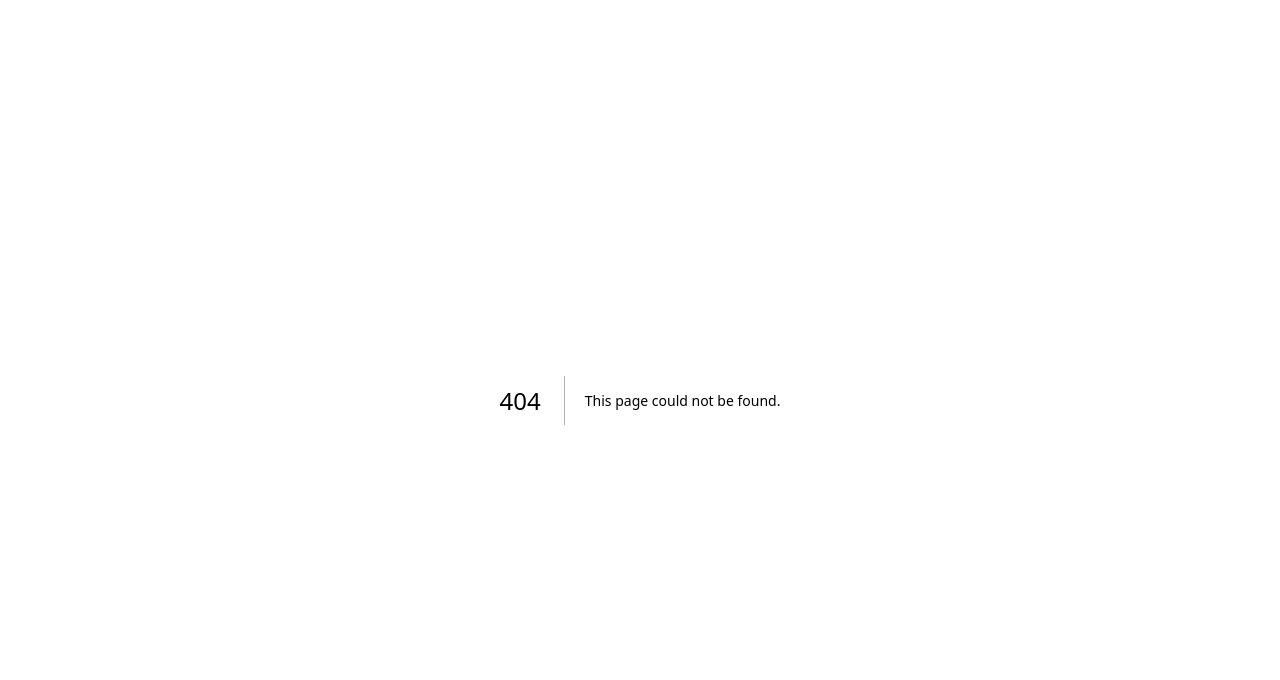
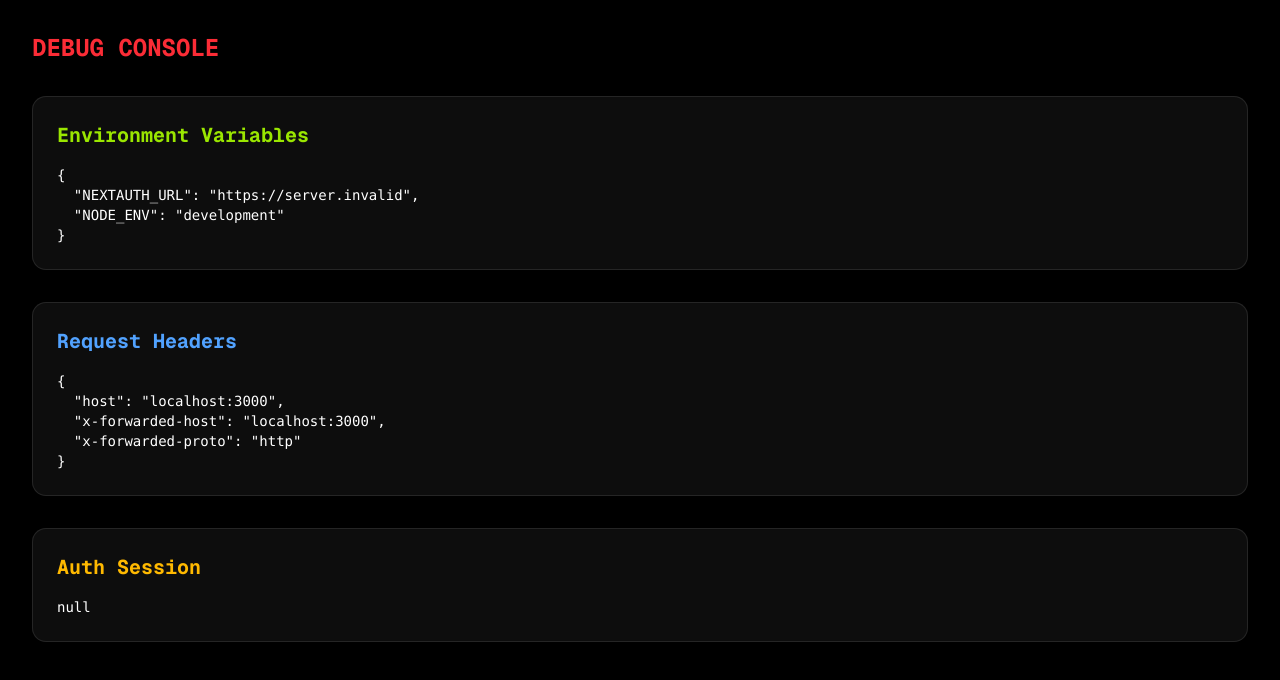
Before and after one commit to nikh1b/resume_nugget, a Next.js app: page /debug in a window 1280 px wide. Before the commit this address had no page. Shown: the top 680 px of the page. Built offline with nearby package versions, Linux system fonts and the light colour scheme; no server answers.

Commit message:
chore: add debug page

```diff
--- /dev/null
+++ b/src/app/debug/page.tsx
@@ -0,0 +1,51 @@
+import { headers } from 'next/headers';
+import { auth } from '@/auth';
+
+export default async function DebugPage() {
+    const headersList = await headers();
+    const session = await auth();
+
+    const envVars = {
+        NEXTAUTH_URL: process.env.NEXTAUTH_URL,
+        AUTH_URL: process.env.AUTH_URL,
+        VERCEL_URL: process.env.VERCEL_URL,
+        NODE_ENV: process.env.NODE_ENV,
+        AUTH_TRUST_HOST: process.env.AUTH_TRUST_HOST,
+        // Don't show secrets
+    };
+
+    const requestHeaders = {
+        host: headersList.get('host'),
+        'x-forwarded-host': headersList.get('x-forwarded-host'),
+        'x-forwarded-proto': headersList.get('x-forwarded-proto'),
+    };
+
+    return (
+        <div className="min-h-screen bg-black text-white p-8 font-mono text-sm">
+            <h1 className="text-2xl font-bold mb-8 text-red-500">DEBUG CONSOLE</h1>
+
+            <div className="grid gap-8">
+                <section className="border border-white/10 p-6 rounded-xl bg-white/5">
+                    <h2 className="text-xl font-bold mb-4 text-lime-400">Environment Variables</h2>
+                    <pre className="whitespace-pre-wrap break-all">
+                        {JSON.stringify(envVars, null, 2)}
+                    </pre>
+                </section>
+
+                <section className="border border-white/10 p-6 rounded-xl bg-white/5">
+                    <h2 className="text-xl font-bold mb-4 text-blue-400">Request Headers</h2>
+                    <pre className="whitespace-pre-wrap break-all">
+                        {JSON.stringify(requestHeaders, null, 2)}
+                    </pre>
+                </section>
+
+                <section className="border border-white/10 p-6 rounded-xl bg-white/5">
+                    <h2 className="text-xl font-bold mb-4 text-amber-400">Auth Session</h2>
+                    <pre className="whitespace-pre-wrap break-all">
+                        {JSON.stringify(session, null, 2)}
+                    </pre>
+                </section>
+            </div>
+        </div>
+    );
+}
```
